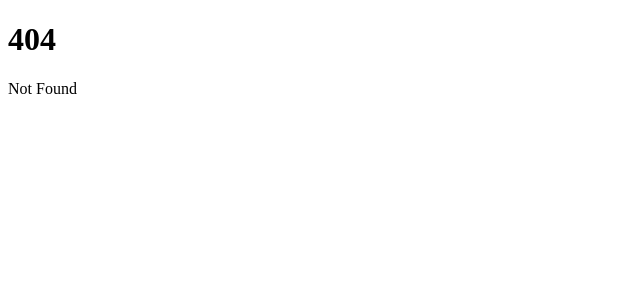
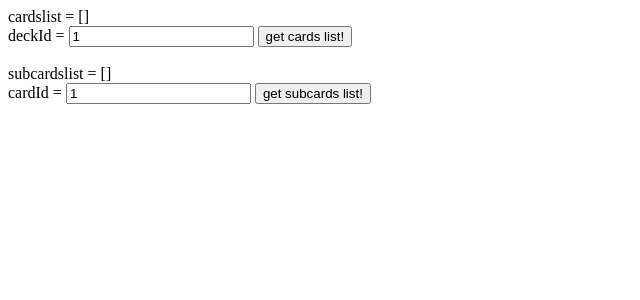
Before and after one commit to GrapesGoober/TodoCards-Project, a SvelteKit app in the folder TodoCards-FrontEnd/: page /inside-deck in a window 1280 px wide. Before the commit this address had no page. Shown: the top 300 px of the page, without its empty margins (0-640 px from the left). Built offline with nearby package versions, Linux system fonts and the light colour scheme.

Commit message:
very raw

```diff
--- /dev/null
+++ b/TodoCards-FrontEnd/src/routes/inside-deck/+page.svelte
@@ -0,0 +1,26 @@
+<script>
+
+    import * as APIs from "$lib"
+
+    let deckId = "1" // the input requires a deckid
+    let cardslist = [] // output of the fetch goes into this list
+    async function getCardslist(){
+        cardslist = await APIs.getCardslist(deckId)
+    }
+
+    let cardId = "1" // the input requires a deckid
+    let subcardslist = [] // output of the fetch goes into this list
+    async function getSubcardslist(){
+        subcardslist = await APIs.getSubcardslist(cardId)
+    }
+
+</script>
+
+
+cardslist = {JSON.stringify(cardslist)} <br>
+deckId = <input type="text" bind:value={deckId}>
+<input type="button" value="get cards list!" on:click={getCardslist}> <br><br>
+
+subcardslist = {JSON.stringify(subcardslist)} <br>
+cardId = <input type="text" bind:value={cardId}>
+<input type="button" value="get subcards list!" on:click={getSubcardslist}>
--- a/TodoCards-FrontEnd/src/routes/login/+page.svelte
+++ b/TodoCards-FrontEnd/src/routes/login/+page.svelte
@@ -9,6 +9,7 @@
     }
 </script>
 
+login status = {status} <br>
 <input type="text" placeholder="username" bind:value={username}>
 <input type="password" placeholder="password" bind:value={password}>
-<button on:click={login}>submit</button>
+<input type="button" value="login" on:click={login}>
--- a/TodoCards-FrontEnd/src/routes/signup/+page.svelte
+++ b/TodoCards-FrontEnd/src/routes/signup/+page.svelte
@@ -8,3 +8,9 @@
         signup_status = await APIs.signup(signup_username, signup_password)
     }
 </script>
+
+
+signup_status = {signup_status} <br>
+<input type="text" placeholder="username" bind:value={signup_username}>
+<input type="password" placeholder="password" bind:value={signup_password}>
+<input type="button" value="signup" on:click={signup}> <br>
```
Also changed, not shown: TodoCards-FrontEnd/src/routes/homepage/+page.svelte (added, +12 -0 lines), TodoCards-FrontEnd/src/routes/usereditpage/+page.svelte (added, +10 -0 lines).
